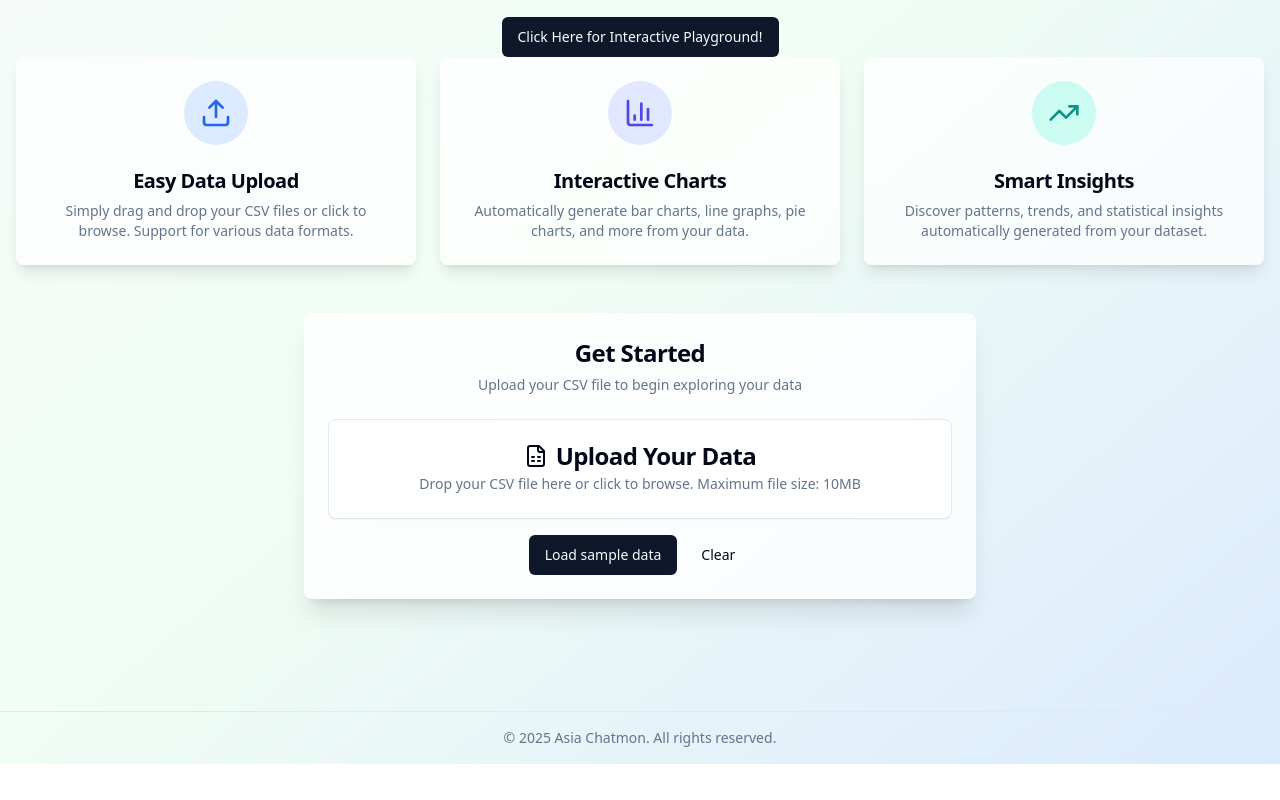
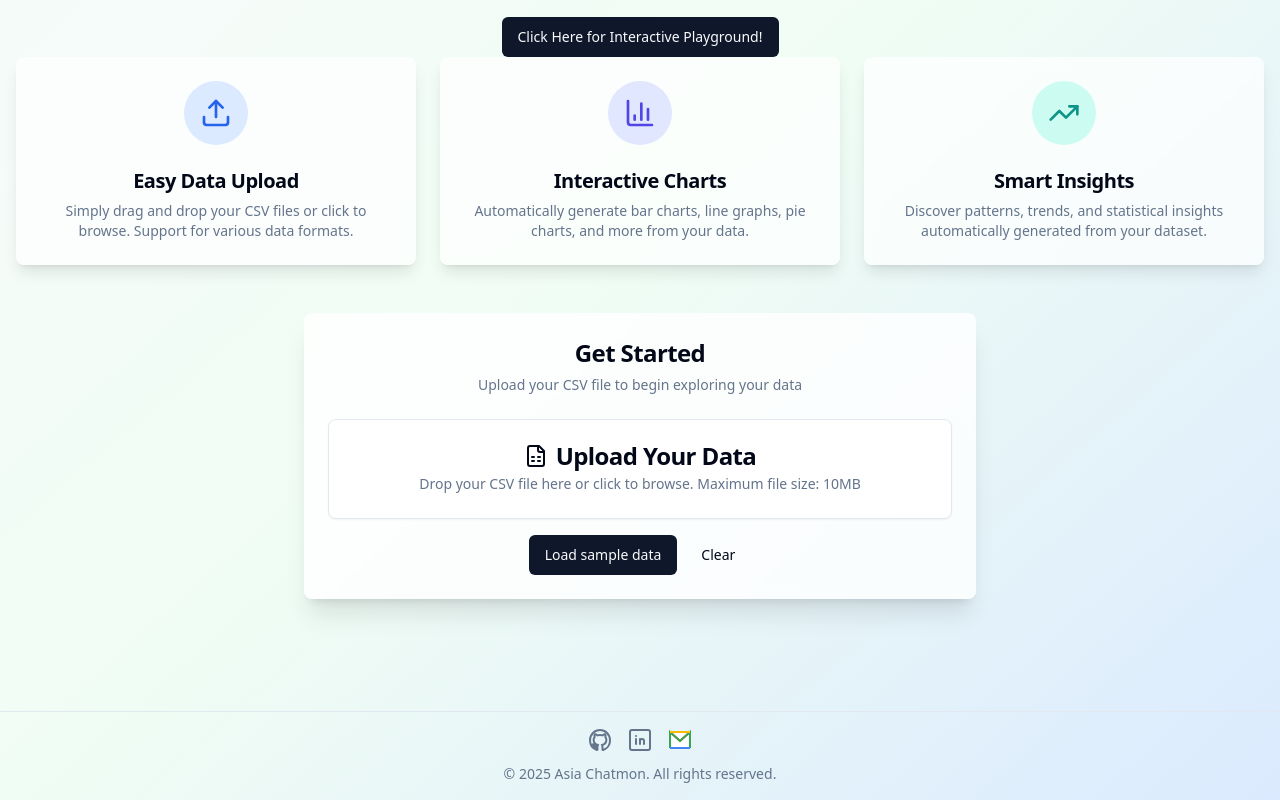
Before and after one commit to asiachat/data-analysis-dashboard-asia, a React (Vite) app: page / in a window 1280 px wide. Shown: the part 327-1127 px from the top of the page. Before the commit the page ends 1091 px from the top, so only its background shows below. Built offline with nearby package versions, Linux system fonts and the light colour scheme.

Commit message:
amendments: added icons for github, gmail, and linkedin and linked them respective contact information.

```diff
--- a/src/components/Footer.tsx
+++ b/src/components/Footer.tsx
@@ -7,8 +7,48 @@ const Footer = ({ name = 'Asia Chatmon' }: FooterProps) => {
 
   return (
     <footer className="mt-8 border-t border-border text-center py-4">
-      <div className="text-sm text-muted-foreground">
-        © {year} {name}. All rights reserved.
+      <div className="flex flex-col items-center gap-2">
+        <div className="flex gap-4 justify-center mb-1">
+          <a
+            href="https://github.com/asiachat"
+            target="_blank"
+            rel="noopener noreferrer"
+            title="GitHub"
+            aria-label="Visit Asia Chatmon's GitHub profile (opens in new tab)"
+            className="hover:opacity-80 focus-ring"
+          >
+            <svg xmlns="http://www.w3.org/2000/svg" width="24" height="24" viewBox="0 0 24 24" fill="none" stroke="currentColor" strokeWidth="2" strokeLinecap="round" strokeLinejoin="round" className="text-muted-foreground"><path d="M12 2C6.48 2 2 6.58 2 12.26c0 4.52 2.87 8.36 6.84 9.72.5.09.68-.22.68-.48 0-.24-.01-.87-.01-1.7-2.78.62-3.37-1.36-3.37-1.36-.45-1.17-1.1-1.48-1.1-1.48-.9-.63.07-.62.07-.62 1 .07 1.53 1.05 1.53 1.05.89 1.56 2.34 1.11 2.91.85.09-.66.35-1.11.63-1.37-2.22-.26-4.56-1.14-4.56-5.07 0-1.12.39-2.04 1.03-2.76-.1-.26-.45-1.3.1-2.71 0 0 .84-.28 2.75 1.05a9.18 9.18 0 0 1 2.5-.34c.85 0 1.71.11 2.5.34 1.91-1.33 2.75-1.05 2.75-1.05.55 1.41.2 2.45.1 2.71.64.72 1.03 1.64 1.03 2.76 0 3.94-2.34 4.81-4.57 5.07.36.32.68.94.68 1.9 0 1.37-.01 2.47-.01 2.81 0 .27.18.58.69.48A10.01 10.01 0 0 0 22 12.26C22 6.58 17.52 2 12 2z" /></svg>
+          </a>
+          <a
+            href="https://www.linkedin.com/in/asiachatmon"
+            target="_blank"
+            rel="noopener noreferrer"
+            title="LinkedIn"
+            aria-label="Visit Asia Chatmon's LinkedIn profile (opens in new tab)"
+            className="hover:opacity-80 focus-ring"
+          >
+            <svg xmlns="http://www.w3.org/2000/svg" width="24" height="24" viewBox="0 0 24 24" fill="none" stroke="currentColor" strokeWidth="2" strokeLinecap="round" strokeLinejoin="round" className="text-muted-foreground"><rect x="2" y="2" width="20" height="20" rx="2" ry="2" /><line x1="8" y1="11" x2="8" y2="16" /><line x1="8" y1="8" x2="8" y2="8" /><line x1="12" y1="16" x2="12" y2="11" /><path d="M16 16v-3a2 2 0 0 0-4 0" /></svg>
+          </a>
+          <a
+            href="mailto:asiachatmon56@gmail.com"
+            target="_blank"
+            rel="noopener noreferrer"
+            title="Gmail"
+            aria-label="Email Asia Chatmon (opens mail client)"
+            className="hover:opacity-80 focus-ring"
+          >
+            <svg xmlns="http://www.w3.org/2000/svg" width="24" height="24" viewBox="0 0 24 24" fill="none">
+              <rect x="2" y="4" width="20" height="16" rx="2" fill="#fff" stroke="#e0e0e0" strokeWidth="1.5" />
+              <path d="M2 4l10 9 10-9" stroke="#ea4335" strokeWidth="2" fill="none" />
+              <path d="M2 20V4l10 9 10-9v16" stroke="#34a853" strokeWidth="2" fill="none" />
+              <path d="M2 20h20" stroke="#4285f4" strokeWidth="2" fill="none" />
+              <path d="M2 4h20" stroke="#fbbc05" strokeWidth="2" fill="none" />
+            </svg>
+          </a>
+        </div>
+        <div className="text-sm text-muted-foreground">
+          © {year} {name}. All rights reserved.
+        </div>
       </div>
     </footer>
   );
```
